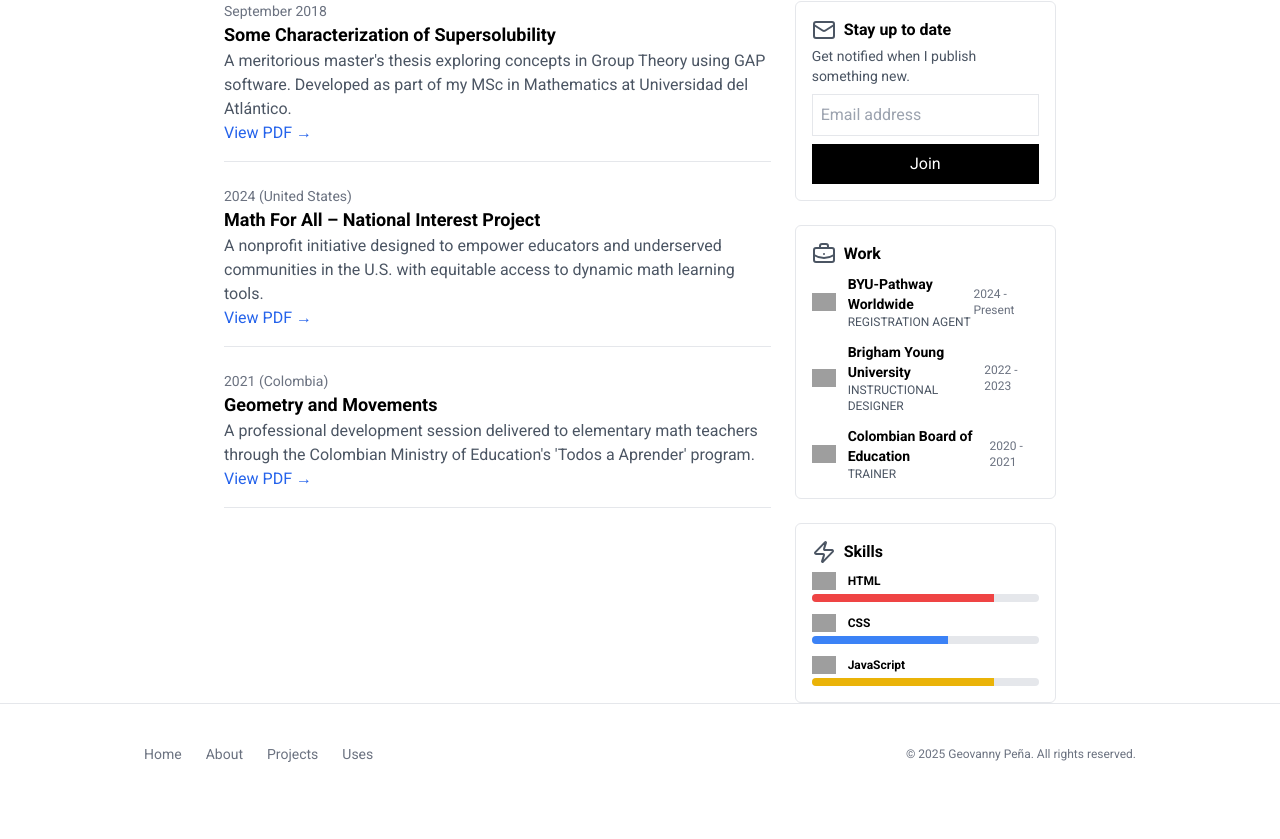
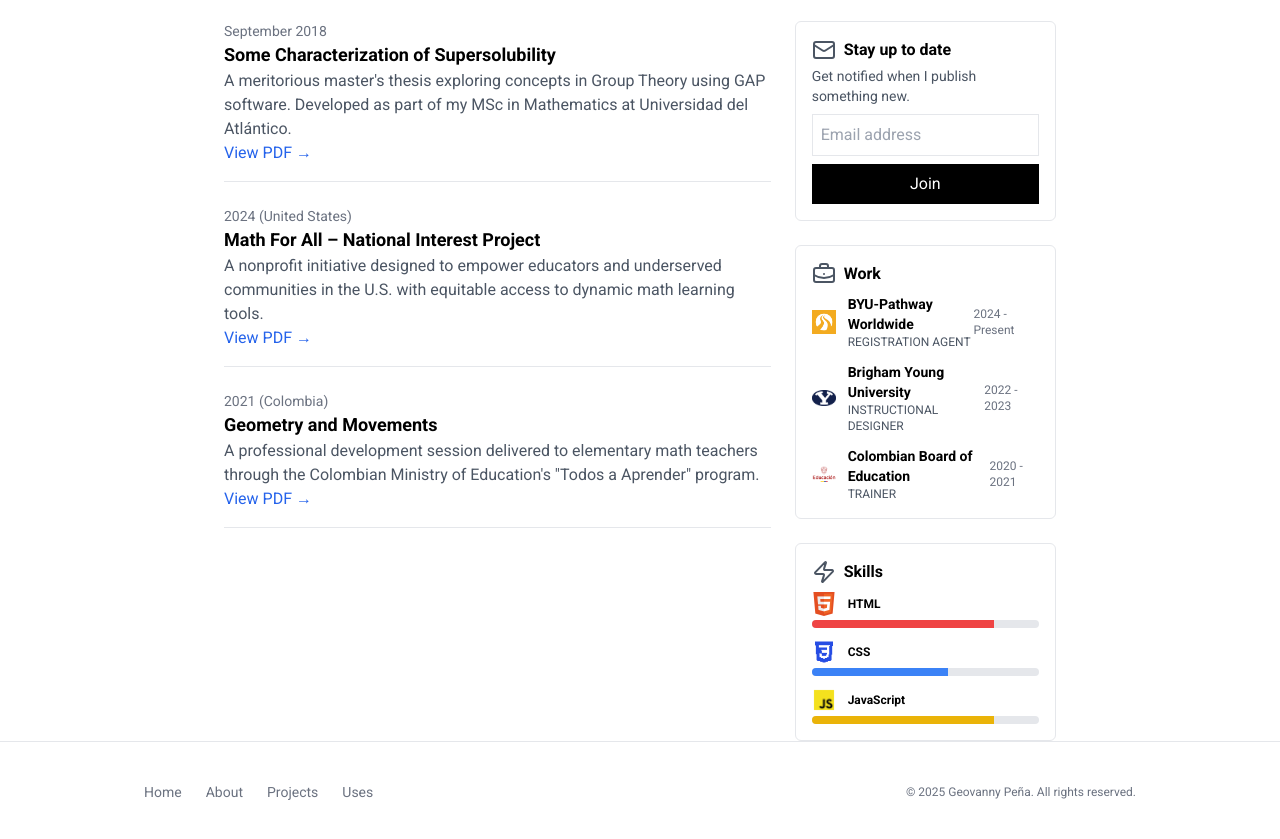
Before and after one commit to GeoPena/portfolio, a Next.js app: page / in a window 1280 px wide. Shown: the part 571-1410 px from the top of the page. Built offline with nearby package versions, Linux system fonts and the light colour scheme; grey boxes are pictures that could not be loaded.

Commit message:
adjustments

```diff
--- a/src/app/page.js
+++ b/src/app/page.js
@@ -3,7 +3,6 @@
 import Image from 'next/image';
 import Link from 'next/link';
 import { Mail, BriefcaseBusiness, Zap, Linkedin, Twitter, Github } from 'lucide-react';
-import myImageLoader from '@/image.loader';
 
 export default function Home() {
   const workExperience = [
@@ -53,7 +52,6 @@ export default function Home() {
       {/* Hero Section */}
       <section className="mt-10 text-left">
         <Image
-          loader={myImageLoader}
           src="/GeoPhoto.jpg"
           width={80}
           height={80}
@@ -109,7 +107,7 @@ export default function Home() {
           <Article
             date="September 2018"
             title="Some Characterization of Supersolubility"
-            description="A meritorious master's thesis exploring concepts in Group Theory using GAP software. Developed as part of my MSc in Mathematics at Universidad del Atlántico."
+            description="A meritorious master&apos;s thesis exploring concepts in Group Theory using GAP software. Developed as part of my MSc in Mathematics at Universidad del Atlántico."
             href="/thesis.pdf"
           />
           <Article
@@ -121,7 +119,7 @@ export default function Home() {
           <Article
             date="2021 (Colombia)"
             title="Geometry and Movements"
-            description="A professional development session delivered to elementary math teachers through the Colombian Ministry of Education's 'Todos a Aprender' program."
+            description="A professional development session delivered to elementary math teachers through the Colombian Ministry of Education&apos;s &quot;Todos a Aprender&quot; program."
             href="/GeometryPTA.pdf"
           />
         </section>
@@ -155,13 +153,7 @@ export default function Home() {
               {workExperience.map((job, index) => (
                 <li key={index} className="flex justify-between items-center">
                   <div className="flex items-center space-x-3">
-                    <Image
-                      loader={myImageLoader}
-                      src={job.logo}
-                      width={24}
-                      height={24}
-                      alt={`${job.company} Logo`}
-                    />
+                    <Image src={job.logo} width={24} height={24} alt={`${job.company} Logo`} />
                     <div>
                       <span className="font-semibold">{job.company}</span>
                       <p className="text-gray-600 dark:text-gray-300 text-xs">{job.role}</p>
@@ -183,13 +175,7 @@ export default function Home() {
               {skills.map((skill, index) => (
                 <div key={index}>
                   <div className="flex items-center space-x-3">
-                    <Image
-                      loader={myImageLoader}
-                      src={skill.logo}
-                      width={24}
-                      height={24}
-                      alt={`${skill.name} Logo`}
-                    />
+                    <Image src={skill.logo} width={24} height={24} alt={`${skill.name} Logo`} />
                     <p className="text-xs font-semibold">{skill.name}</p>
                   </div>
                   <div className="w-full bg-gray-200 h-2 rounded-full overflow-hidden mt-1">
```
